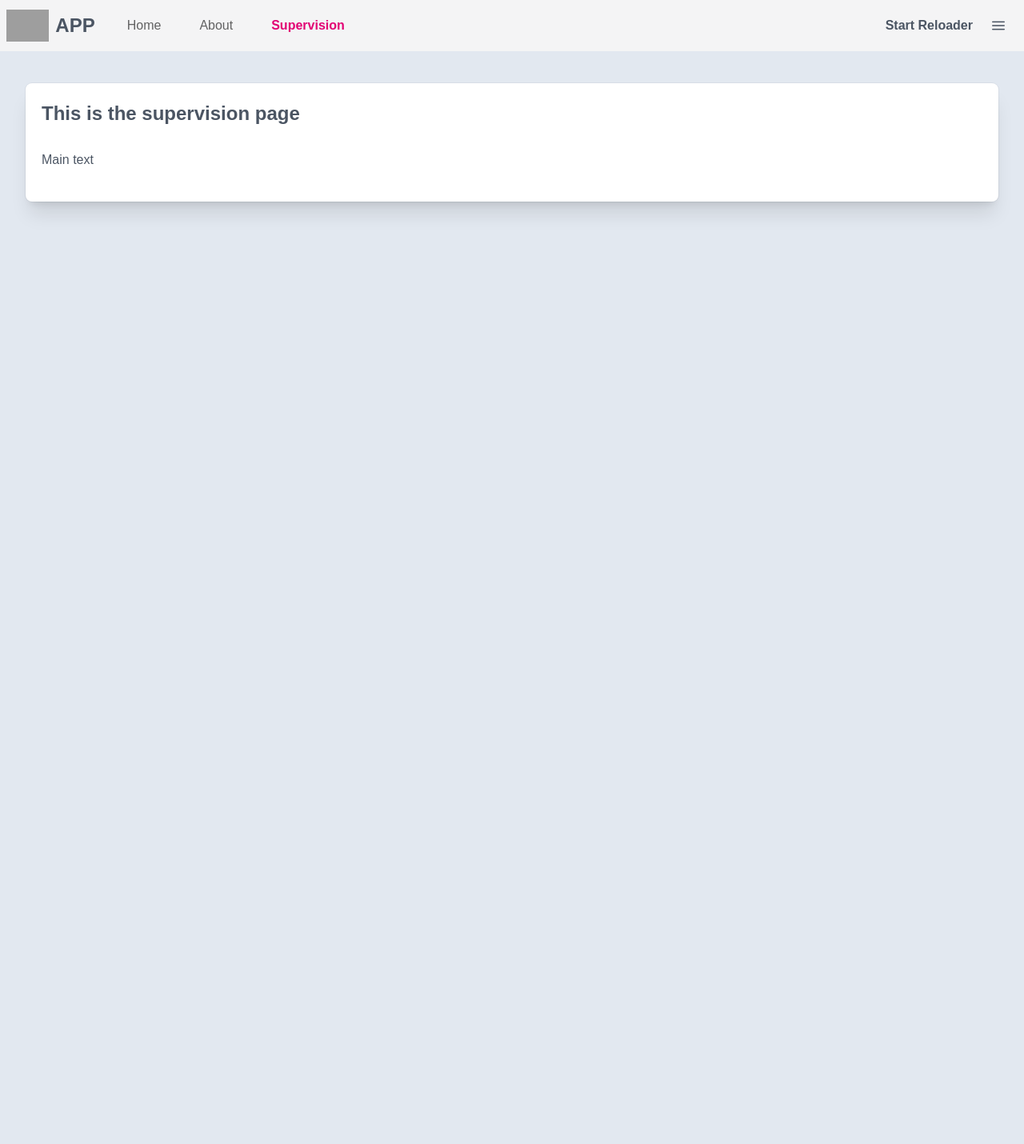
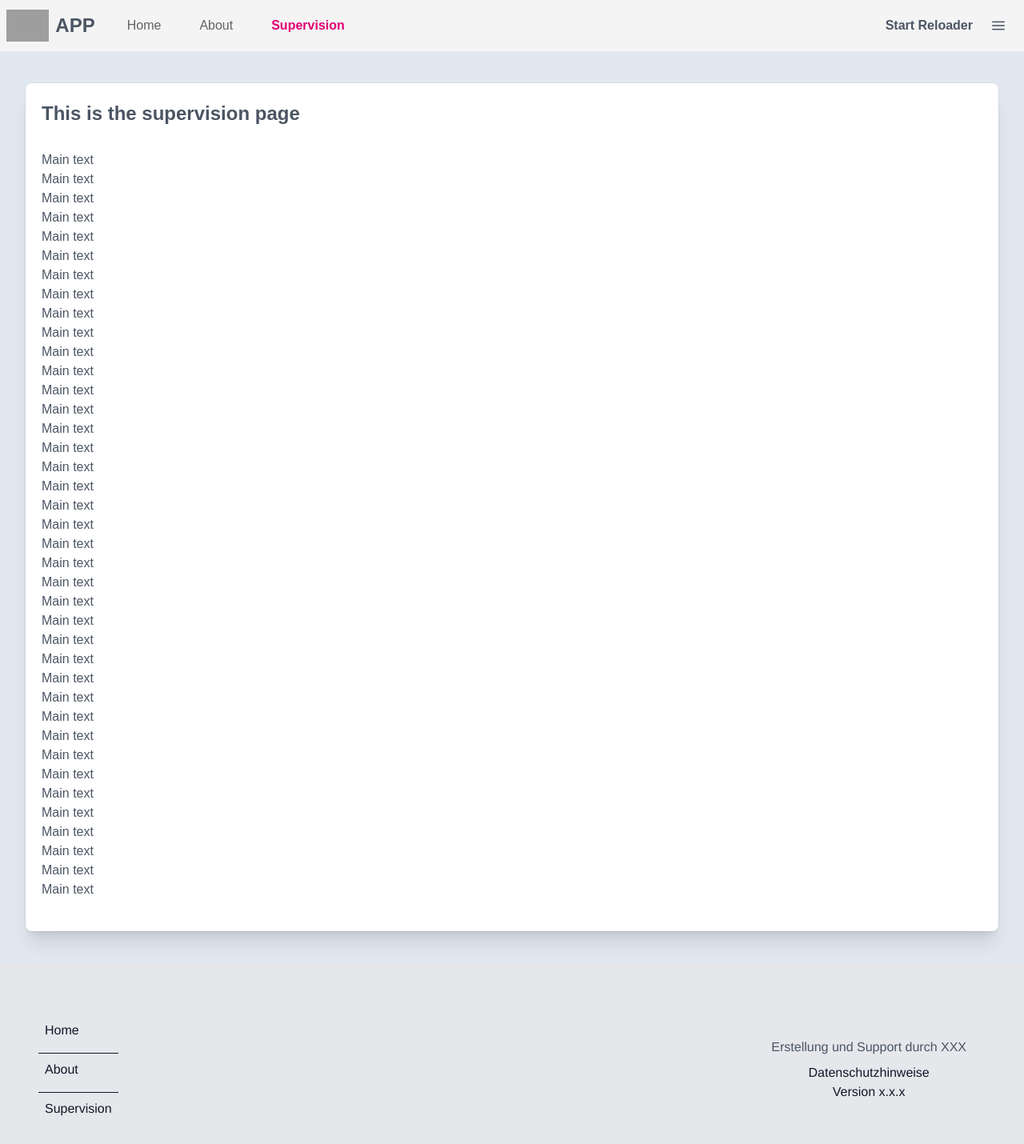
Before and after one commit to borsTiHD/vue-project, a Vue app: page /supervision in a window 1280 px wide. Shown: the top 1430 px of the page at 80% size. Before the commit the page ends 800 px from the top, so only its background shows below. Built offline with nearby package versions, Linux system fonts and the light colour scheme; grey boxes are pictures that could not be loaded; a web font is replaced by a local one.

Commit message:
Footer >> First attempt for a footer

```diff
--- a/src/App.vue
+++ b/src/App.vue
@@ -1,5 +1,5 @@
 <template>
-    <div class="app-container text-slate-500 dark:text-slate-400">
+    <div class="app-container text-slate-500 dark:text-slate-400 flex-col min-h-screen">
         <!-- Toast service -->
         <Toast position="bottom-right" group="br" />
 
@@ -10,6 +10,9 @@
         <main class="mx-auto md:p-8">
             <RouterView />
         </main>
+
+        <!-- Footer -->
+        <AppFooter />
     </div>
 </template>
 
@@ -17,6 +20,7 @@
 import { computed, watch } from 'vue'
 import { RouterView } from 'vue-router'
 import AppNavbar from '@/components/layout/AppNavbar.vue'
+import AppFooter from '@/components/layout/AppFooter.vue'
 import loadSettings from '@/composables/loadSettings'
 import useEmitter from '@/composables/useEmitter'
 import { useDarkModeStore } from '@/stores/darkmode'
--- /dev/null
+++ b/src/components/layout/AppFooter.vue
@@ -0,0 +1,37 @@
+<template>
+    <footer class="bg-gray-200 dark:bg-black flex flex-col flex-grow px-8 pt-8">
+        <!-- Container -->
+        <div class="text-gray-900 dark:text-white container xl:max-w-screen-xl lg:flex justify-between mx-auto mt-2 lg:mt-8 mb-8">
+            <!-- Page links -->
+            <section class="flex flex-row flex-wrap md:justify-center lg:flex-col divide-none md:divide-solid divide-y divide-gray-900 dark:divide-gray-400 mb-8 lg:mb-0 gap-2">
+                <RouterLink
+                    v-for="(item, index) in routes"
+                    :key="index"
+                    :to="item.path"
+                    class="p-1 sm:p-2 m-4 sm:m-0 sm:mx-4 hover:text-primary"
+                >
+                    {{ item.label }}
+                </RouterLink>
+            </section>
+
+            <!-- Daten -->
+            <section class="py-0 lg:px-8 flex flex-col md:justify-center">
+                <h2 class="text-gray-600 dark:text-gray-300 md:text-center lg:text-right mb-2 px-1 sm:px-2">{{ authorText }}</h2>
+                <div class="flex flex-wrap items-center md:justify-center gap-4">{{ privacyNotice }}</div>
+                <div class="flex flex-wrap items-center md:justify-center gap-4">{{ version }}</div>
+            </section>
+        </div>
+    </footer>
+</template>
+
+<script setup lang="ts">
+import { RouterLink } from 'vue-router'
+import routes from '@/router/routes'
+
+const authorText = 'Erstellung und Support durch XXX'
+const privacyNotice = 'Datenschutzhinweise'
+const version = 'Version x.x.x'
+</script>
+
+<style scoped>
+</style>
--- a/src/views/SupervisionView.vue
+++ b/src/views/SupervisionView.vue
@@ -8,6 +8,120 @@
                 <div class="flex-col">
                     <p>Main text</p>
                 </div>
+                <div class="flex-col">
+                    <p>Main text</p>
+                </div>
+                <div class="flex-col">
+                    <p>Main text</p>
+                </div>
+                <div class="flex-col">
+                    <p>Main text</p>
+                </div>
+                <div class="flex-col">
+                    <p>Main text</p>
+                </div>
+                <div class="flex-col">
+                    <p>Main text</p>
+                </div>
+                <div class="flex-col">
+                    <p>Main text</p>
+                </div>
+                <div class="flex-col">
+                    <p>Main text</p>
+                </div>
+                <div class="flex-col">
+                    <p>Main text</p>
+                </div>
+                <div class="flex-col">
+                    <p>Main text</p>
+                </div>
+                <div class="flex-col">
+                    <p>Main text</p>
+                </div>
+                <div class="flex-col">
+                    <p>Main text</p>
+                </div>
+                <div class="flex-col">
+                    <p>Main text</p>
+                </div>
+                <div class="flex-col">
+                    <p>Main text</p>
+                </div>
+                <div class="flex-col">
+                    <p>Main text</p>
+                </div>
+                <div class="flex-col">
+                    <p>Main text</p>
+                </div>
+                <div class="flex-col">
+                    <p>Main text</p>
+                </div>
+                <div class="flex-col">
+                    <p>Main text</p>
+                </div>
+                <div class="flex-col">
+                    <p>Main text</p>
+                </div>
+                <div class="flex-col">
+                    <p>Main text</p>
+                </div>
+                <div class="flex-col">
+                    <p>Main text</p>
+                </div>
+                <div class="flex-col">
+                    <p>Main text</p>
+                </div>
+                <div class="flex-col">
+                    <p>Main text</p>
+                </div>
+                <div class="flex-col">
+                    <p>Main text</p>
+                </div>
+                <div class="flex-col">
+                    <p>Main text</p>
+                </div>
+                <div class="flex-col">
+                    <p>Main text</p>
+                </div>
+                <div class="flex-col">
+                    <p>Main text</p>
+                </div>
+                <div class="flex-col">
+                    <p>Main text</p>
+                </div>
+                <div class="flex-col">
+                    <p>Main text</p>
+                </div>
+                <div class="flex-col">
+                    <p>Main text</p>
+                </div>
+                <div class="flex-col">
+                    <p>Main text</p>
+                </div>
+                <div class="flex-col">
+                    <p>Main text</p>
+                </div>
+                <div class="flex-col">
+                    <p>Main text</p>
+                </div>
+                <div class="flex-col">
+                    <p>Main text</p>
+                </div>
+                <div class="flex-col">
+                    <p>Main text</p>
+                </div>
+                <div class="flex-col">
+                    <p>Main text</p>
+                </div>
+                <div class="flex-col">
+                    <p>Main text</p>
+                </div>
+                <div class="flex-col">
+                    <p>Main text</p>
+                </div>
+                <div class="flex-col">
+                    <p>Main text</p>
+                </div>
             </template>
         </Card>
     </main>
```
